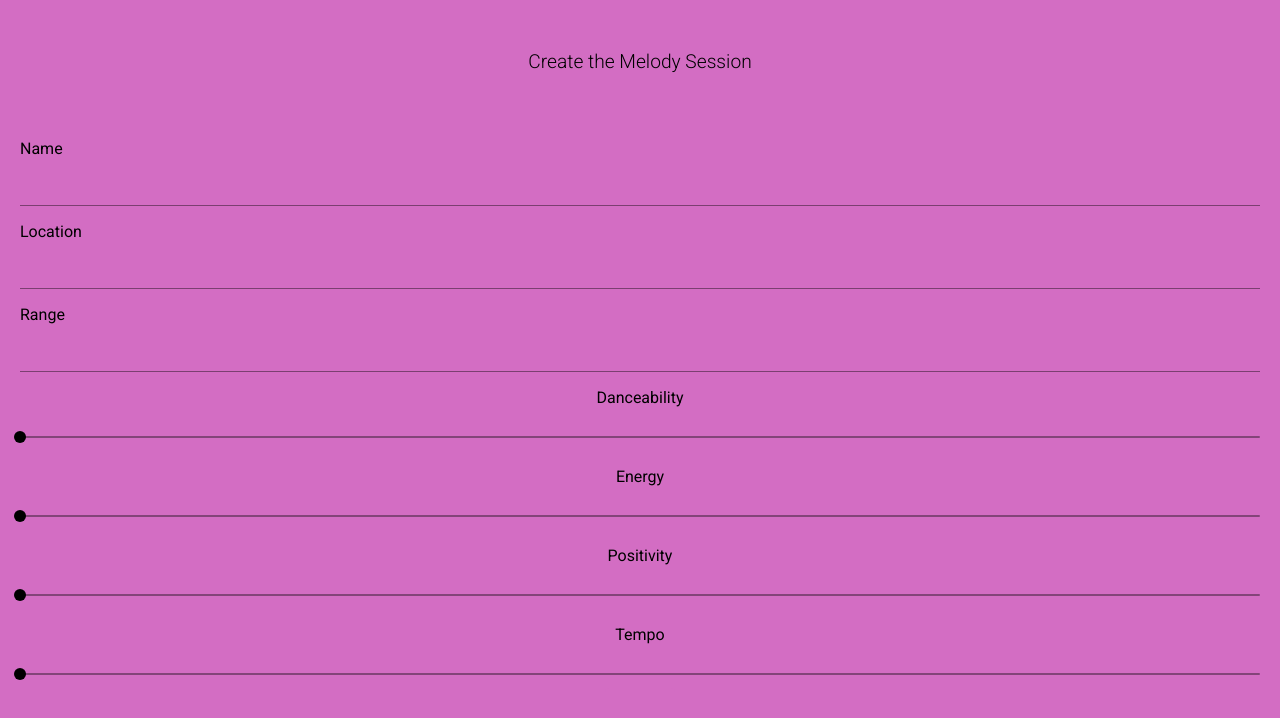
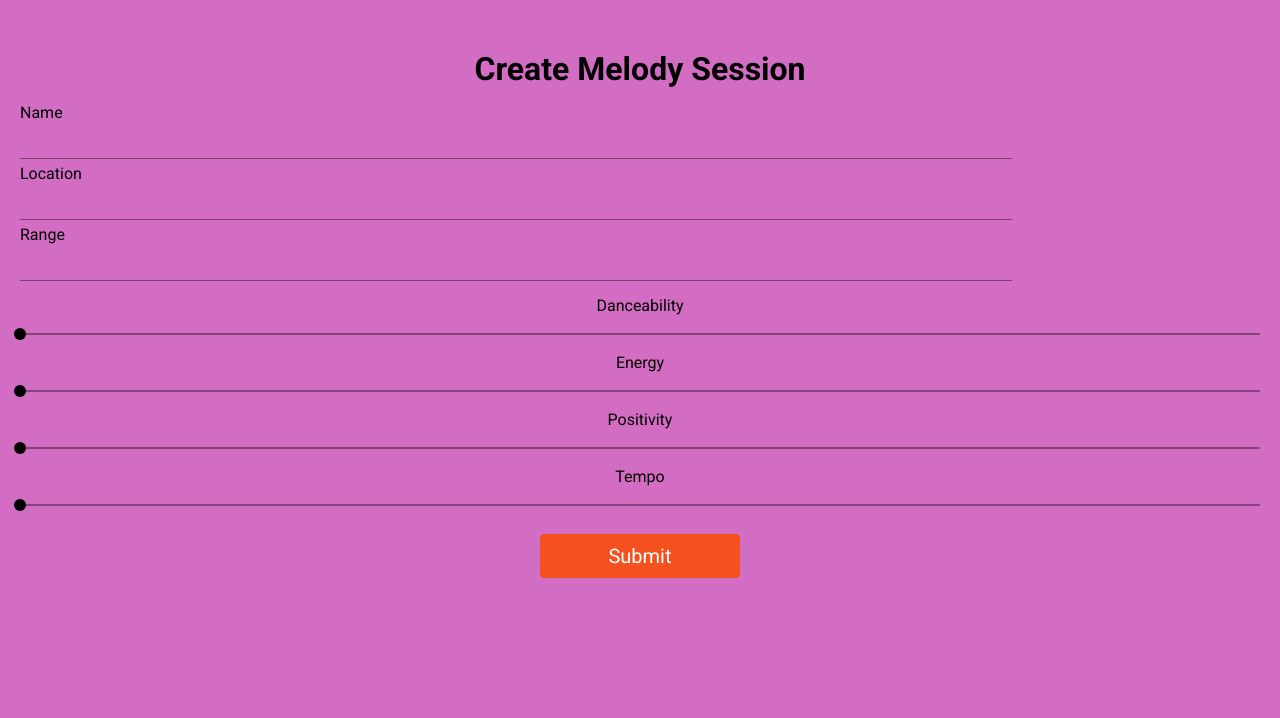
Before and after one commit to sumitrc9/melody_map, a React (Create React App) app in the folder client/: page /addsession in a window 1280 px wide. Shown: the top 718 px of the page. Built offline with nearby package versions, Linux system fonts and the light colour scheme; what google-maps-react would draw is missing.

Commit message:
Add Session Front End

```diff
--- a/client/src/pages/AddSession.css
+++ b/client/src/pages/AddSession.css
@@ -1,12 +1,22 @@
 h1 {
   font-weight: 100;
   margin-top: 50px;
-  margin-bottom: 50px;
-  font-size: 1.2em;
+  margin-bottom: 10px;
+  font-size: 2em;
+  font-weight: bold;
+}
+
+p {
+  margin-top: 5px;
+  margin-bottom: 5px;
 }
 
 .options {
   align-items: flex-start;
+}
+
+.grad {
+  background-image: linear-gradient(to bottom, rgba(255,0,0,0), rgba(255,0,0,1));
 }
 
 .container {
@@ -16,6 +26,8 @@ h1 {
   align-items: flex-start;
   margin-left: 20px;
   margin-right: 20px;
+  margin-top: 10px;
+  margin-bottom: 10px;
 }
 
 .qualities {
@@ -23,9 +35,45 @@ h1 {
 }
 
 .optionInput {
-  width: 100%;
+  width: 80%;
 }
 
 .button {
+  display: inline-block;
+  border-radius: 4px;
+  background-color: #f4511e;
+  border: none;
+  color: #FFFFFF;
+  text-align: center;
+  font-size: 20px;
+  padding: 10px;
+  width: 200px;
+  transition: all 0.5s;
+  cursor: pointer;
+  margin: 5px;
+}
 
+.button span {
+  cursor: pointer;
+  display: inline-block;
+  position: relative;
+  transition: 0.5s;
 }
+
+.button span:after {
+  content: '\00bb';
+  position: absolute;
+  opacity: 0;
+  top: 0;
+  right: -20px;
+  transition: 0.5s;
+}
+
+.button:hover span {
+  padding-right: 25px;
+}
+
+.button:hover span:after {
+  opacity: 1;
+  right: 0;
+}
--- a/client/src/pages/AddSession.js
+++ b/client/src/pages/AddSession.js
@@ -49,7 +49,8 @@ class AddSession extends Component {
     const { classes } = this.props;
     return (
       <div>
-        <h1 className="title">Create the Melody Session</h1>
+        <div id="grad"></div>
+        <h1 className="title">Create Melody Session</h1>
         <div className="options container">
           <p className="option">Name</p>
           {/* Text input is super hacky right now */}
@@ -69,7 +70,7 @@ class AddSession extends Component {
           <p>Tempo</p>
           <Slider/>
         </div>
-        <Button className='button' onClick={this.submitInfo.bind(this)}>Submit</Button>
+        <button type="button" className="button" onClick={this.submitInfo.bind(this)}>Submit</button>
       </div>
     );
   }
```
